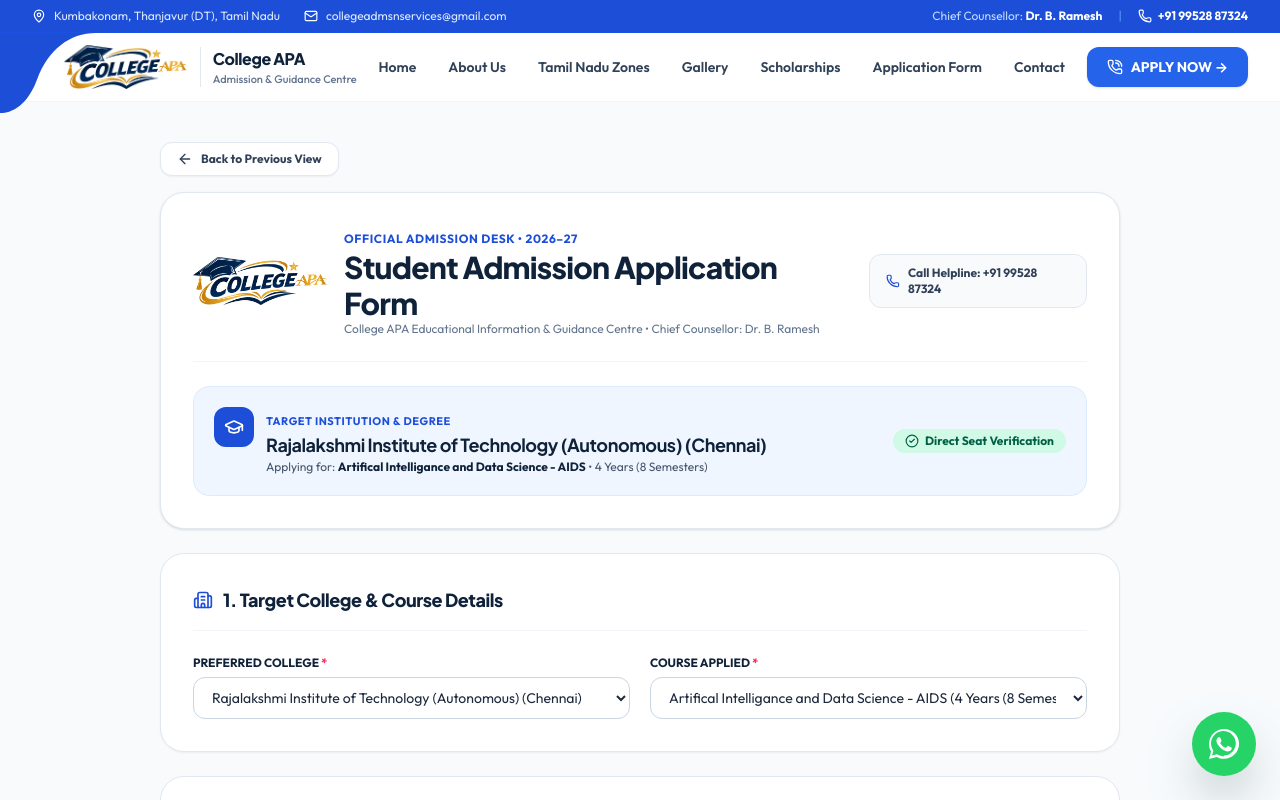
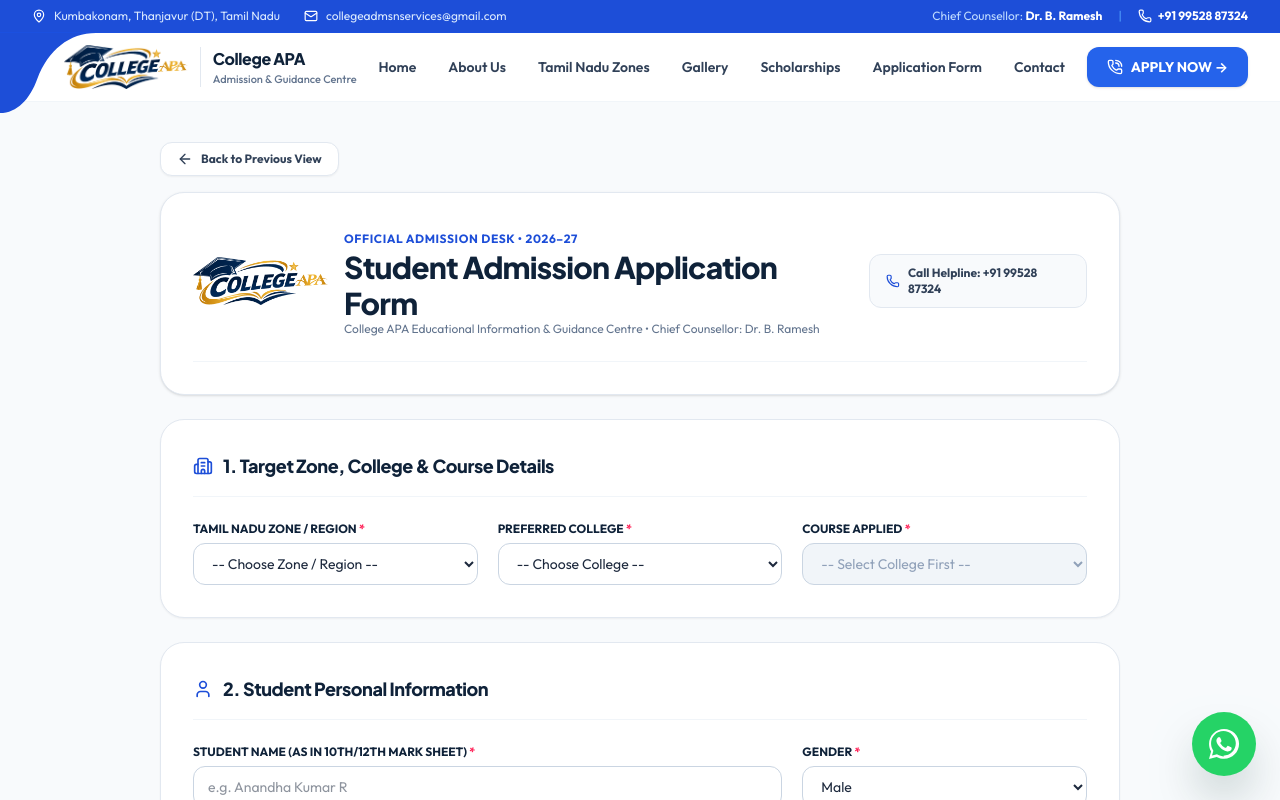
Before and after one commit to DevelUPsolutionz/college-apa, a React (Vite) app: page / in a window 1280 px wide. Both pictures are taken after a click on the button "Application Form". Shown: the top 800 px of the page. Built offline with nearby package versions, Linux system fonts and the light colour scheme.

Commit message:
feat: add zone dropdown, allow empty initial application form, update apply button and remove selected notice text

```diff
--- a/src/components/ApplicationFormPageView.tsx
+++ b/src/components/ApplicationFormPageView.tsx
@@ -14,7 +14,7 @@ import {
   Users,
 } from 'lucide-react';
 import { agencyConfig } from '../data/agencyConfig';
-import { collegesData } from '../data/tamilNaduData';
+import { collegesData, tamilNaduZones } from '../data/tamilNaduData';
 import type { College, Course } from '../types/admissions';
 import { currentAcademicYear } from '../utils/academicYear';
 
@@ -29,13 +29,22 @@ export function ApplicationFormPageView({
   initialCourse,
   onBack,
 }: ApplicationFormPageViewProps) {
-  // Pre-selected or chosen college/course
-  const [selectedCollegeId, setSelectedCollegeId] = useState(
-    initialCollege?.id || collegesData[0]?.id || ''
+  // Pre-selected or chosen zone, college, and course
+  const [selectedZoneId, setSelectedZoneId] = useState<string>(
+    initialCollege?.zoneId || ''
   );
-  const [selectedCourseId, setSelectedCourseId] = useState(
+  const [selectedCollegeId, setSelectedCollegeId] = useState<string>(
+    initialCollege?.id || ''
+  );
+  const [selectedCourseId, setSelectedCourseId] = useState<string>(
     initialCourse?.id || ''
   );
+
+  // Filter colleges based on chosen zone (or show all if no zone is chosen yet)
+  const filteredColleges = useMemo(() => {
+    if (!selectedZoneId) return collegesData;
+    return collegesData.filter((c) => c.zoneId === selectedZoneId);
+  }, [selectedZoneId]);
 
   const selectedCollege = useMemo(
     () => collegesData.find((c) => c.id === selectedCollegeId) || null,
@@ -48,7 +57,7 @@ export function ApplicationFormPageView({
   );
 
   const selectedCourse = useMemo(
-    () => availableCourses.find((c) => c.id === selectedCourseId) || availableCourses[0] || null,
+    () => availableCourses.find((c) => c.id === selectedCourseId) || null,
     [availableCourses, selectedCourseId]
   );
 
@@ -173,9 +182,21 @@ _Kindly review this application and guide me on admission procedure, transparent
   const handleSubmit = (e: React.FormEvent) => {
     e.preventDefault();
 
+    if (!selectedCollegeId) {
+      setValidationError('Please choose your target college.');
+      window.scrollTo({ top: 250, behavior: 'smooth' });
+      return;
+    }
+
+    if (!selectedCourseId) {
+      setValidationError('Please choose your applied course.');
+      window.scrollTo({ top: 250, behavior: 'smooth' });
+      return;
+    }
+
     if (!studentName.trim()) {
       setValidationError('Please enter the student full name.');
-      window.scrollTo({ top: 300, behavior: 'smooth' });
+      window.scrollTo({ top: 350, behavior: 'smooth' });
       return;
     }
 
@@ -259,7 +280,7 @@ _Kindly review this application and guide me on admission procedure, transparent
           </div>
 
           {/* Selected College & Course Notification Banner */}
-          {selectedCollege && (
+          {selectedCollege && selectedCourse && (
             <div className="mt-6 rounded-2xl bg-blue-50 border border-blue-100 p-4 sm:p-5 flex flex-col sm:flex-row sm:items-center sm:justify-between gap-4">
               <div className="flex items-start gap-3">
                 <div className="flex h-10 w-10 shrink-0 items-center justify-center rounded-xl bg-[#1D4ED8] text-white">
@@ -273,8 +294,8 @@ _Kindly review this application and guide me on admission procedure, transparent
                     {selectedCollege.name} ({selectedCollege.district})
                   </h2>
                   <p className="text-xs text-slate-600">
-                    Applying for: <strong className="text-[#0F2239]">{selectedCourse?.name}</strong> •{' '}
-                    {selectedCourse?.durationLabel}
+                    Applying for: <strong className="text-[#0F2239]">{selectedCourse.name}</strong> •{' '}
+                    {selectedCourse.durationLabel}
                   </p>
                 </div>
               </div>
@@ -359,11 +380,39 @@ _Kindly review this application and guide me on admission procedure, transparent
             <div className="flex items-center gap-2.5 border-b border-slate-100 pb-4">
               <Building2 className="h-5 w-5 text-[#1D4ED8]" />
               <h3 className="font-display text-lg font-black text-[#0F2239]">
-                1. Target College &amp; Course Details
+                1. Target Zone, College &amp; Course Details
               </h3>
             </div>
 
-            <div className="mt-6 grid gap-5 sm:grid-cols-2">
+            <div className="mt-6 grid gap-5 sm:grid-cols-3">
+              {/* 1. Zone Selection Dropdown */}
+              <div>
+                <label className="block text-xs font-bold text-[#0F2239] uppercase">
+                  Tamil Nadu Zone / Region <span className="text-rose-500">*</span>
+                </label>
+                <select
+                  value={selectedZoneId}
+                  onChange={(e) => {
+                    const newZoneId = e.target.value;
+                    setSelectedZoneId(newZoneId);
+                    if (selectedCollege && newZoneId && selectedCollege.zoneId !== newZoneId) {
+                      setSelectedCollegeId('');
+                      setSelectedCourseId('');
+                    }
+                  }}
+                  className="mt-1.5 w-full rounded-xl border border-slate-300 bg-white px-3.5 py-2.5 text-sm text-slate-800 focus:border-[#1D4ED8] focus:outline-none"
+                  required
+                >
+                  <option value="">-- Choose Zone / Region --</option>
+                  {tamilNaduZones.map((z) => (
+                    <option key={z.id} value={z.id}>
+                      {z.name}
+                    </option>
+                  ))}
+                </select>
+              </div>
+
+              {/* 2. College Selection Dropdown (filtered by zone) */}
               <div>
                 <label className="block text-xs font-bold text-[#0F2239] uppercase">
                   Preferred College <span className="text-rose-500">*</span>
@@ -371,16 +420,23 @@ _Kindly review this application and guide me on admission procedure, transparent
                 <select
                   value={selectedCollegeId}
                   onChange={(e) => {
-                    setSelectedCollegeId(e.target.value);
-                    const col = collegesData.find((c) => c.id === e.target.value);
-                    if (col?.courses[0]) {
-                      setSelectedCourseId(col.courses[0].id);
+                    const colId = e.target.value;
+                    setSelectedCollegeId(colId);
+                    setSelectedCourseId('');
+                    if (colId) {
+                      const col = collegesData.find((c) => c.id === colId);
+                      if (col && col.zoneId) {
+                        setSelectedZoneId(col.zoneId);
+                      }
                     }
                   }}
                   className="mt-1.5 w-full rounded-xl border border-slate-300 bg-white px-3.5 py-2.5 text-sm text-slate-800 focus:border-[#1D4ED8] focus:outline-none"
                   required
                 >
-                  {collegesData.map((col) => (
+                  <option value="">
+                    {selectedZoneId ? '-- Choose College in this Zone --' : '-- Choose College --'}
+                  </option>
+                  {filteredColleges.map((col) => (
                     <option key={col.id} value={col.id}>
                       {col.name} ({col.district})
                     </option>
@@ -388,6 +444,7 @@ _Kindly review this application and guide me on admission procedure, transparent
                 </select>
               </div>
 
+              {/* 3. Course Selection Dropdown */}
               <div>
                 <label className="block text-xs font-bold text-[#0F2239] uppercase">
                   Course Applied <span className="text-rose-500">*</span>
@@ -395,9 +452,13 @@ _Kindly review this application and guide me on admission procedure, transparent
                 <select
                   value={selectedCourseId}
                   onChange={(e) => setSelectedCourseId(e.target.value)}
-                  className="mt-1.5 w-full rounded-xl border border-slate-300 bg-white px-3.5 py-2.5 text-sm text-slate-800 focus:border-[#1D4ED8] focus:outline-none"
+                  disabled={!selectedCollegeId}
+                  className="mt-1.5 w-full rounded-xl border border-slate-300 bg-white px-3.5 py-2.5 text-sm text-slate-800 focus:border-[#1D4ED8] focus:outline-none disabled:bg-slate-100 disabled:text-slate-400 disabled:cursor-not-allowed"
                   required
                 >
+                  <option value="">
+                    {selectedCollegeId ? '-- Select Course --' : '-- Select College First --'}
+                  </option>
                   {availableCourses.map((crs) => (
                     <option key={crs.id} value={crs.id}>
                       {crs.name} ({crs.durationLabel})
@@ -958,7 +1019,7 @@ _Kindly review this application and guide me on admission procedure, transparent
                 Submit Admission Application
               </h4>
               <p className="mt-1 text-xs text-slate-500">
-                Please verify all fields. Clicking Submit will automatically send your full application to our WhatsApp admission desk.
+                Please verify all fields.
               </p>
             </div>
 
--- a/src/components/CollegeCoursesPageView.tsx
+++ b/src/components/CollegeCoursesPageView.tsx
@@ -356,7 +356,7 @@ export function CollegeCoursesPageView({
                           className="inline-flex w-full items-center justify-center gap-2 rounded-xl bg-[#0F2239] px-6 py-3 text-sm font-bold text-white shadow-sm transition-all hover:bg-[#1A365D] sm:w-auto"
                         >
                           <Send className="h-4 w-4" />
-                          Enquire About This Course &rarr;
+                          Apply &rarr;
                         </button>
                       </div>
                     </motion.div>
```
